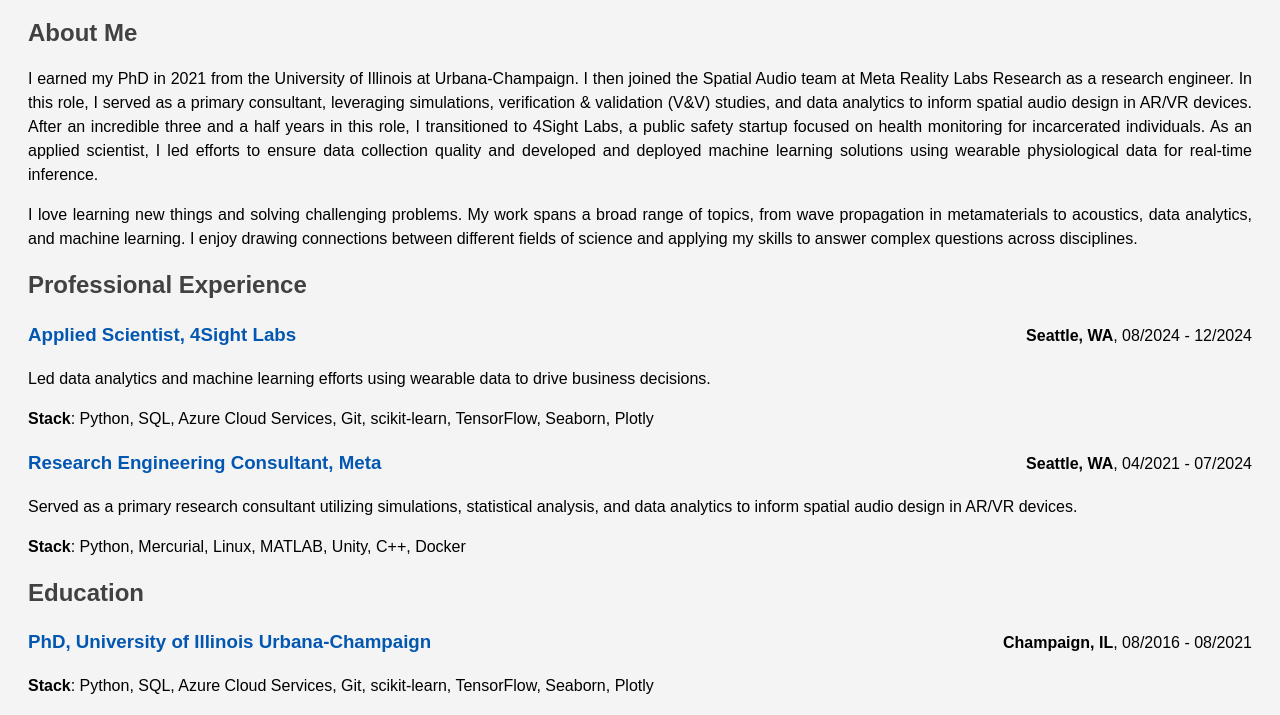
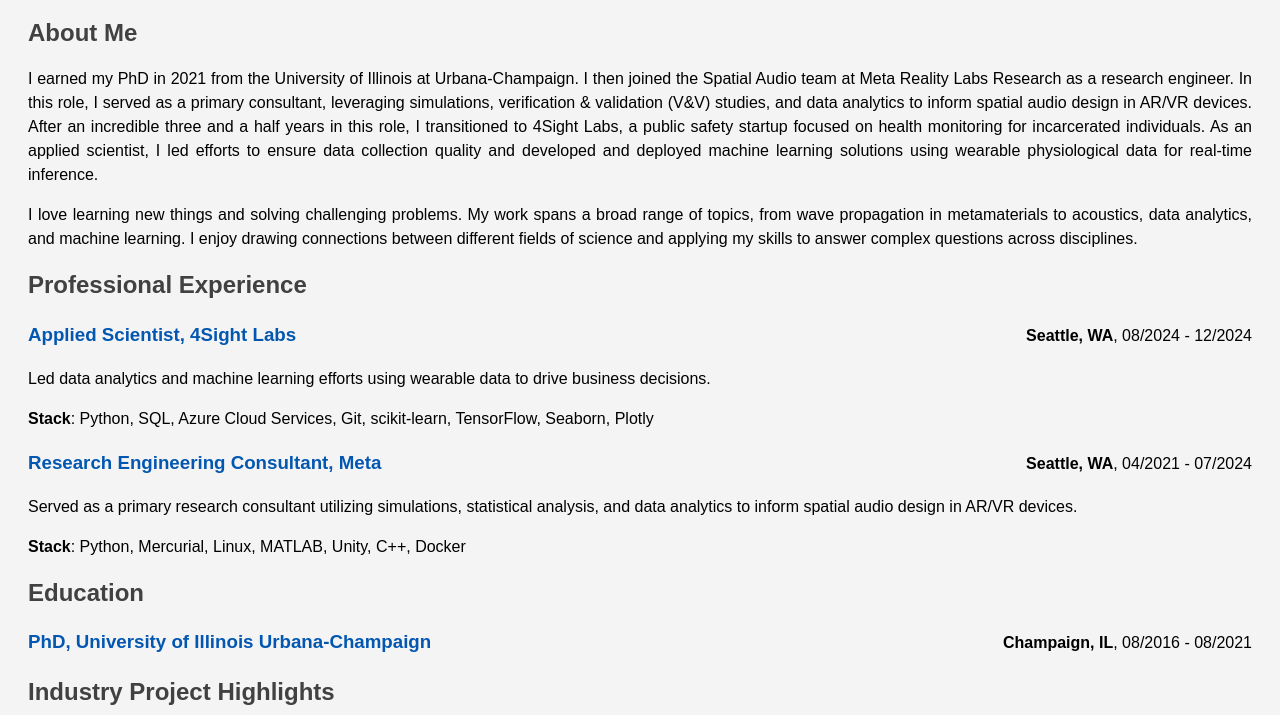
Before and after one commit to setare92-ha/setare92-ha.github.io, a plain HTML site: page index.html in a window 1280 px wide. Shown: the part 209-924 px from the top of the page. Drawn offline with Linux system fonts and the light colour scheme.

Commit message:
removed unnecessary stack line

```diff
--- a/index.html
+++ b/index.html
@@ -151,7 +151,6 @@
         <b>Champaign, IL</b>, 08/2016 - 08/2021
     </div>
   </div>
-  <p align="left"> <b>Stack</b>: Python, SQL, Azure Cloud Services, Git, scikit-learn, TensorFlow, Seaborn, Plotly </p>
 
   <h2> Industry Project Highlights </h2>
   <div class="projects">
```
